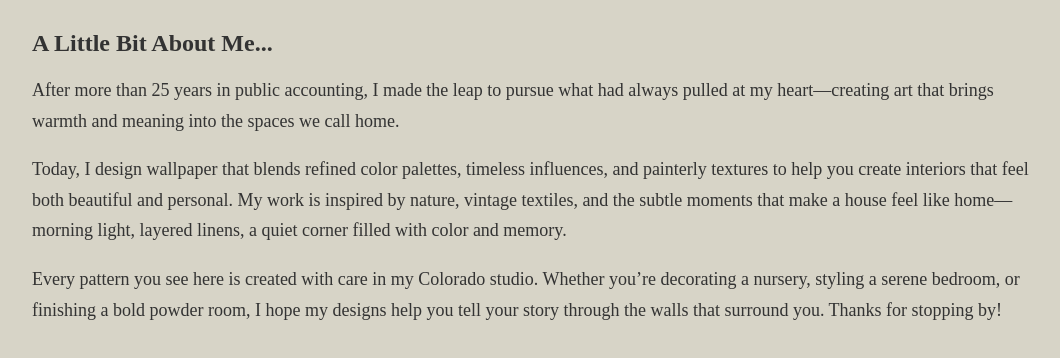
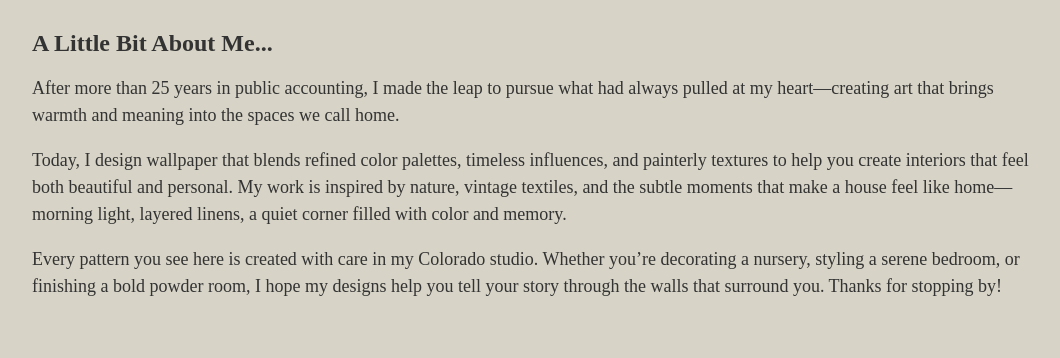
Before and after one commit to nicoletoerberart-dot/about-me, a plain HTML site: page index.html in a window 1280 px wide. Shown: the whole page, without its empty margins (108-1168 px from the left). Drawn offline with Linux system fonts and the light colour scheme.

Commit message:
Update index.html
Decrease line spacing

```diff
--- a/index.html
+++ b/index.html
@@ -24,8 +24,8 @@
     }
     p {
       font-size: 18px;
-      line-height: 1.7;
-      margin-bottom: 16px;
+      line-height: 1.5;
+      margin-bottom: 14px;
     }
     @media (max-width: 600px) {
       .about-wrapper {
```
